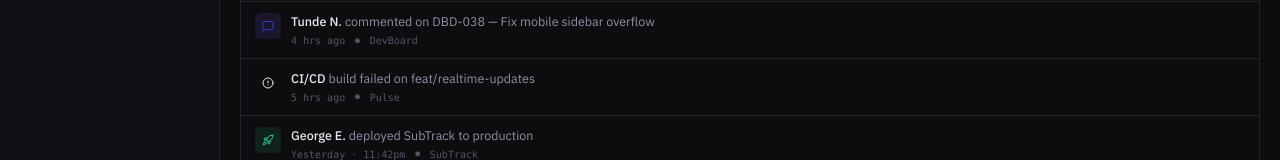
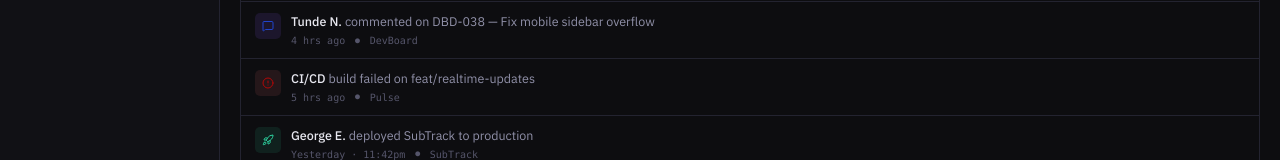
Before and after one commit to georgegoodluck/DevBoard, a Next.js app: page /activity in a window 1280 px wide. Shown: the part 395-555 px from the top of the page. Built offline with nearby package versions, Linux system fonts and the light colour scheme.

Commit message:
bug: fix bug caused by wrong color variable

```diff
--- a/components/activity/ActivityItem.tsx
+++ b/components/activity/ActivityItem.tsx
@@ -17,7 +17,7 @@ const iconConfig = {
     color: "var(--accent)",
   },
   deploy: { icon: Rocket, bg: "var(--green-dim)", color: "var(--green)" },
-  ci: { icon: CircleAlert, bg: "var(--red-dim)", color: "var(--red)" },
+  ci: { icon: CircleAlert, bg: "var(--danger-dim)", color: "var(--danger)" },
   update: { icon: RefreshCw, bg: "var(--amber-dim)", color: "var(--amber)" },
 };
 
```
